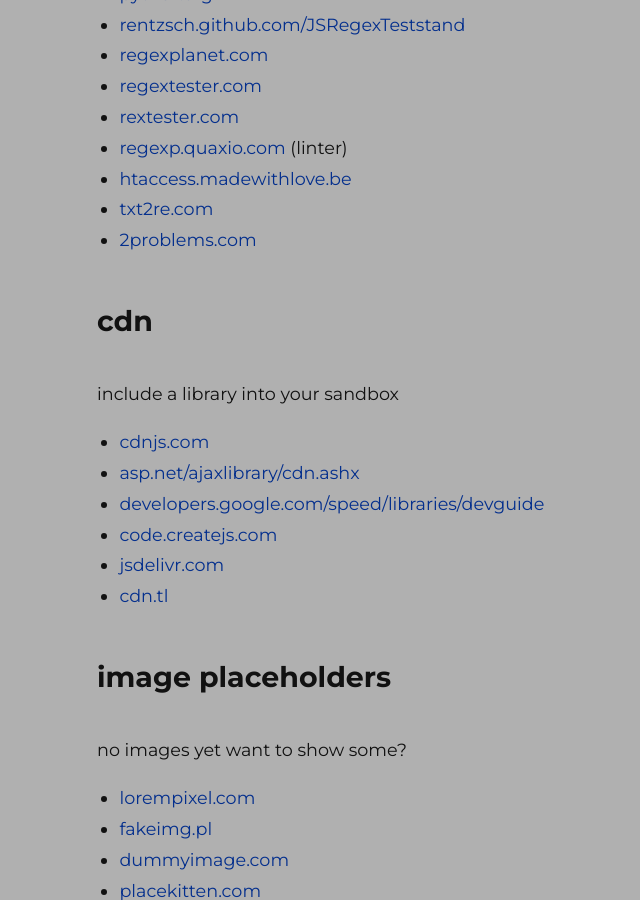
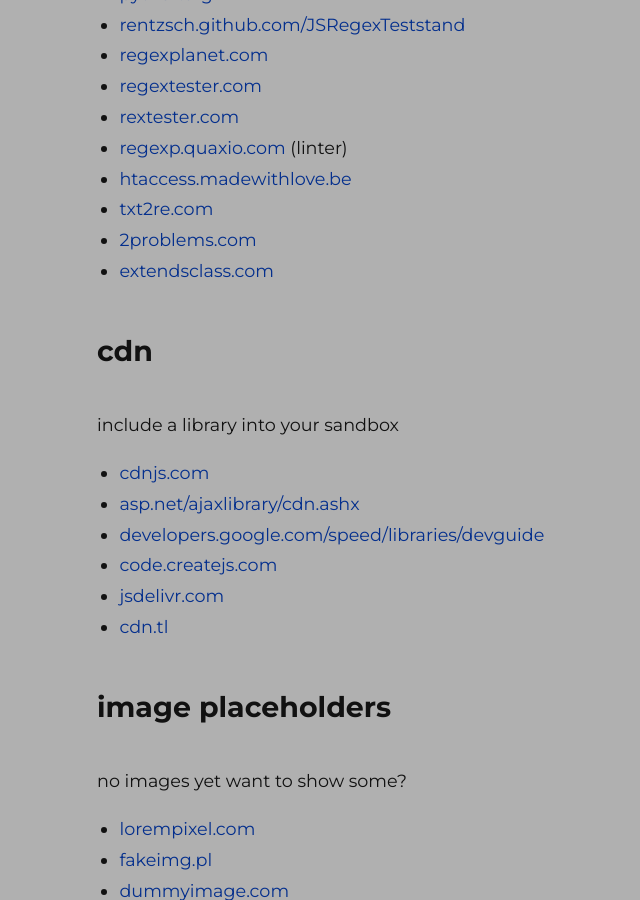
Before and after one commit to JKirchartz/jkirchartz.github.com, a Jekyll site: the page built from _posts/2012-06-06-sites-to-troubleshoot-code-in-your-browser.md, in a window 1280 px wide and 900 px high, scrolled down 2688 px. Shown: the whole window, without its empty margins (147-787 px from the left). Built offline with Jekyll 4.4.1, drawn with Linux system fonts in a browser that asks for light colours; nearby versions of some CDN libraries.

Commit message:
Added an online regex tester to Regex

```diff
--- a/_posts/2012-06-06-sites-to-troubleshoot-code-in-your-browser.md
+++ b/_posts/2012-06-06-sites-to-troubleshoot-code-in-your-browser.md
@@ -84,6 +84,7 @@
 * [htaccess.madewithlove.be](http://htaccess.madewithlove.be/)
 * [txt2re.com](http://www.txt2re.com/)
 * [2problems.com](http://2problems.com/)
+* [extendsclass.com](https://extendsclass.com/regex-tester.html)
 
 ## cdn
 include a library into your sandbox
```
